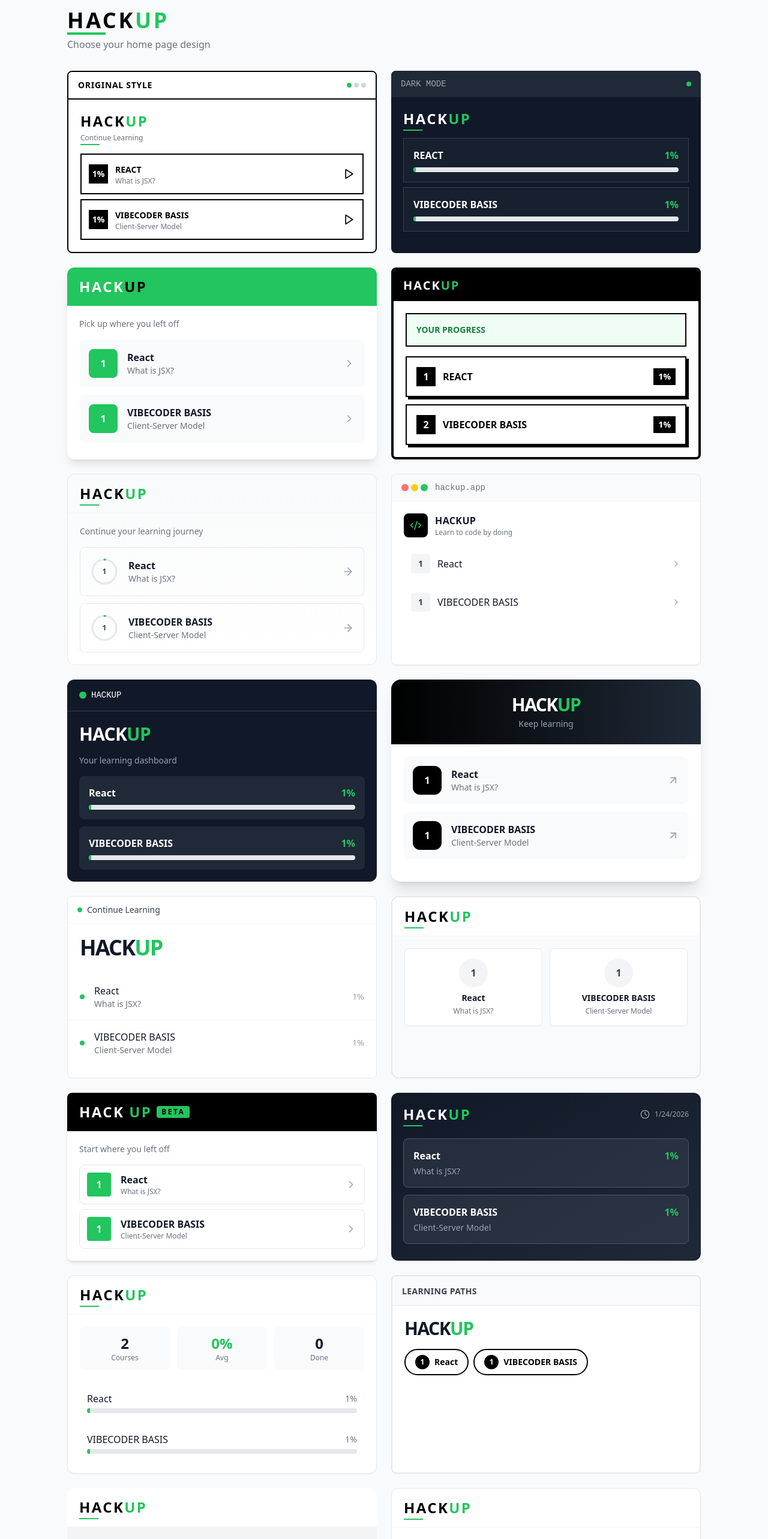
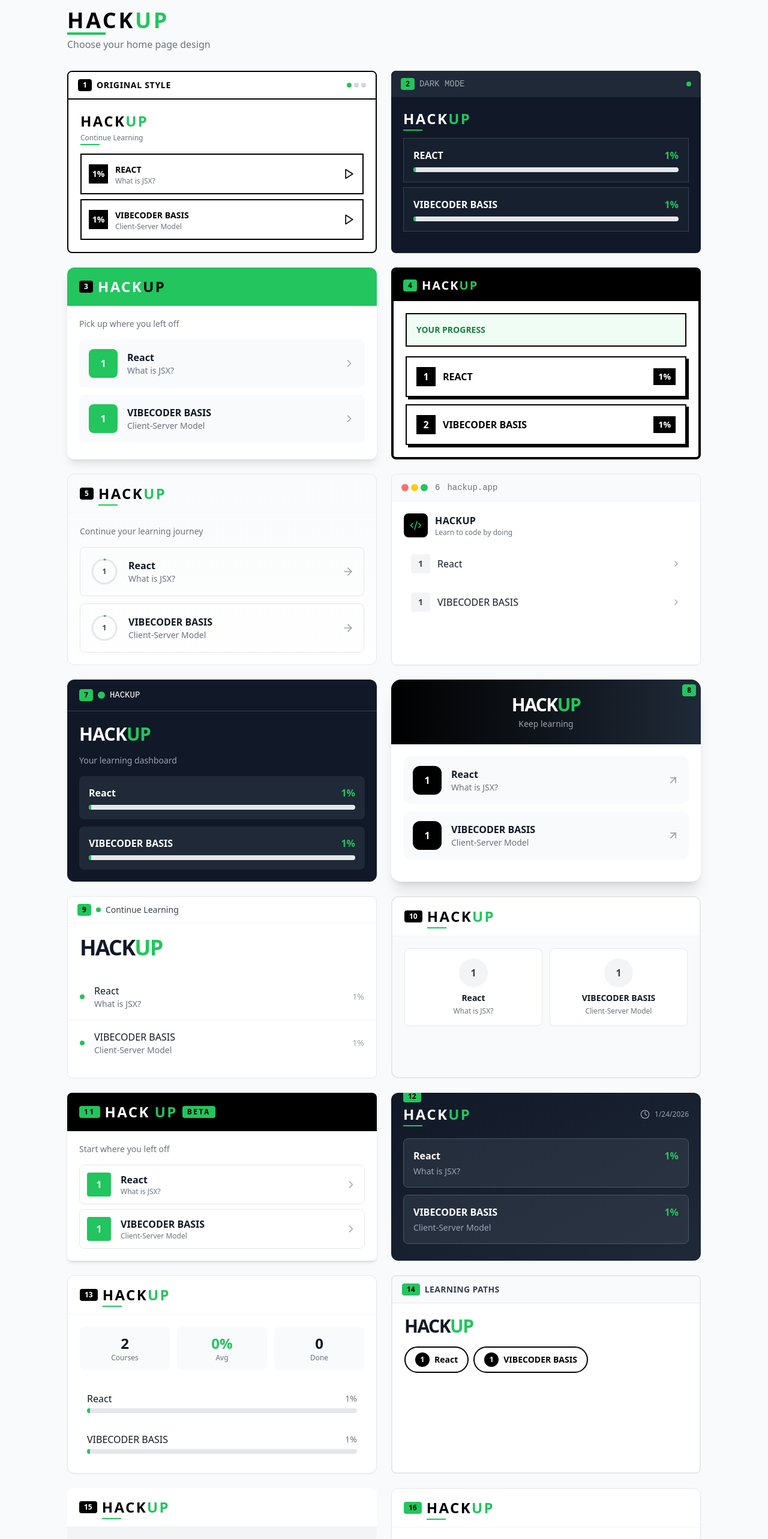
Before and after one commit to arthurjoubin/CodeLearner, a React (Vite) app: page /design-variations in a window 1280 px wide. Shown: the part 100-2666 px from the top of the page at 60% size. Built offline with nearby package versions, Linux system fonts and the light colour scheme; no server answers.

Commit message:
Add design variation numbers to DesignVariationsPage

```diff
--- a/src/pages/DesignVariationsPage.tsx
+++ b/src/pages/DesignVariationsPage.tsx
@@ -141,7 +141,10 @@ function Variation1({ resumes }: { resumes: CourseResume[] }) {
   return (
     <div className="bg-white border-2 border-black rounded-lg overflow-hidden hover:shadow-lg transition-shadow">
       <div className="bg-white px-4 py-3 border-b-2 border-black flex items-center justify-between">
-        <span className="font-bold uppercase text-sm tracking-wider">Original Style</span>
+        <div className="flex items-center gap-2">
+          <span className="bg-black text-white text-xs font-bold px-2 py-0.5 rounded">1</span>
+          <span className="font-bold uppercase text-sm tracking-wider">Original Style</span>
+        </div>
         <div className="flex gap-1">
           <div className="w-2 h-2 rounded-full bg-primary-500"></div>
           <div className="w-2 h-2 rounded-full bg-gray-300"></div>
@@ -184,7 +187,10 @@ function Variation2({ resumes }: { resumes: CourseResume[] }) {
   return (
     <div className="bg-gray-900 rounded-lg overflow-hidden">
       <div className="bg-gray-800 px-4 py-3 flex items-center justify-between">
-        <span className="text-gray-400 font-mono text-sm uppercase">Dark Mode</span>
+        <div className="flex items-center gap-2">
+          <span className="bg-primary-500 text-black text-xs font-bold px-2 py-0.5 rounded">2</span>
+          <span className="text-gray-400 font-mono text-sm uppercase">Dark Mode</span>
+        </div>
         <div className="w-2 h-2 rounded-full bg-primary-500"></div>
       </div>
       <div className="p-5 space-y-4">
@@ -220,7 +226,8 @@ function Variation2({ resumes }: { resumes: CourseResume[] }) {
 function Variation3({ resumes }: { resumes: CourseResume[] }) {
   return (
     <div className="bg-white rounded-xl shadow-lg overflow-hidden">
-      <div className="bg-primary-500 px-5 py-4">
+      <div className="bg-primary-500 px-5 py-4 flex items-center gap-2">
+        <span className="bg-black text-white text-xs font-bold px-2 py-0.5 rounded">3</span>
         <h2 className="text-2xl font-bold text-white tracking-widest">
           HACK<span className="text-black">UP</span>
         </h2>
@@ -256,7 +263,8 @@ function Variation3({ resumes }: { resumes: CourseResume[] }) {
 function Variation4({ resumes }: { resumes: CourseResume[] }) {
   return (
     <div className="bg-white border-4 border-black rounded-lg overflow-hidden">
-      <div className="bg-black px-4 py-3">
+      <div className="bg-black px-4 py-3 flex items-center gap-2">
+        <span className="bg-primary-500 text-black text-xs font-bold px-2 py-0.5 rounded">4</span>
         <h2 className="text-xl font-bold text-white tracking-widest">
           HACK<span className="text-primary-500">UP</span>
         </h2>
@@ -297,7 +305,8 @@ function Variation4({ resumes }: { resumes: CourseResume[] }) {
 function Variation5({ resumes }: { resumes: CourseResume[] }) {
   return (
     <div className="bg-gradient-to-b from-gray-50 to-white rounded-xl border border-gray-200 overflow-hidden">
-      <div className="px-5 py-4 border-b border-gray-100">
+      <div className="px-5 py-4 border-b border-gray-100 flex items-center gap-2">
+        <span className="bg-black text-white text-xs font-bold px-2 py-0.5 rounded">5</span>
         <HackupTitle />
       </div>
       <div className="p-5 space-y-4">
@@ -353,6 +362,7 @@ function Variation6({ resumes }: { resumes: CourseResume[] }) {
           <div className="w-3 h-3 rounded-full bg-yellow-400"></div>
           <div className="w-3 h-3 rounded-full bg-primary-500"></div>
         </div>
+        <span className="text-gray-500 text-sm font-mono">6</span>
         <span className="text-gray-500 text-sm font-mono">hackup.app</span>
       </div>
       <div className="p-5 space-y-4">
@@ -393,6 +403,7 @@ function Variation7({ resumes }: { resumes: CourseResume[] }) {
     <div className="bg-gray-900 rounded-xl overflow-hidden">
       <div className="px-5 py-4 border-b border-gray-700">
         <div className="flex items-center gap-2">
+          <span className="bg-primary-500 text-black text-xs font-bold px-2 py-0.5 rounded">7</span>
           <div className="w-3 h-3 rounded-full bg-primary-500"></div>
           <span className="text-white font-mono text-sm">HACKUP</span>
         </div>
@@ -428,7 +439,8 @@ function Variation7({ resumes }: { resumes: CourseResume[] }) {
 function Variation8({ resumes }: { resumes: CourseResume[] }) {
   return (
     <div className="bg-white rounded-2xl shadow-xl overflow-hidden">
-      <div className="bg-gradient-to-r from-black to-gray-800 px-5 py-6 text-center">
+      <div className="bg-gradient-to-r from-black to-gray-800 px-5 py-6 text-center relative">
+        <span className="absolute top-2 right-2 bg-primary-500 text-black text-xs font-bold px-2 py-0.5 rounded">8</span>
         <h2 className="text-3xl font-black text-white tracking-tighter">
           HACK<span className="text-primary-500">UP</span>
         </h2>
@@ -467,11 +479,10 @@ function Variation8({ resumes }: { resumes: CourseResume[] }) {
 function Variation9({ resumes }: { resumes: CourseResume[] }) {
   return (
     <div className="bg-white border border-gray-200 rounded-lg overflow-hidden">
-      <div className="px-4 py-3 border-b border-gray-100">
-        <div className="flex items-center gap-2">
-          <span className="w-2 h-2 bg-primary-500 rounded-full"></span>
-          <span className="font-medium text-gray-700 text-sm">Continue Learning</span>
-        </div>
+      <div className="px-4 py-3 border-b border-gray-100 flex items-center gap-2">
+        <span className="bg-primary-500 text-black text-xs font-bold px-2 py-0.5 rounded">9</span>
+        <span className="w-2 h-2 bg-primary-500 rounded-full"></span>
+        <span className="font-medium text-gray-700 text-sm">Continue Learning</span>
       </div>
       <div className="p-5">
         <div className="mb-6">
@@ -508,7 +519,8 @@ function Variation9({ resumes }: { resumes: CourseResume[] }) {
 function Variation10({ resumes }: { resumes: CourseResume[] }) {
   return (
     <div className="bg-gray-50 rounded-xl border-2 border-gray-200 overflow-hidden">
-      <div className="px-5 py-4 bg-white border-b border-gray-100">
+      <div className="px-5 py-4 bg-white border-b border-gray-100 flex items-center gap-2">
+        <span className="bg-black text-white text-xs font-bold px-2 py-0.5 rounded">10</span>
         <HackupTitle />
       </div>
       <div className="p-5 space-y-4">
@@ -541,6 +553,7 @@ function Variation11({ resumes }: { resumes: CourseResume[] }) {
     <div className="bg-white rounded-lg shadow-md overflow-hidden">
       <div className="bg-black px-5 py-4">
         <h2 className="text-2xl font-bold text-white tracking-widest flex items-center gap-2">
+          <span className="bg-primary-500 text-black text-xs font-bold px-2 py-0.5 rounded">11</span>
           HACK<span className="text-primary-500">UP</span>
           <span className="text-xs bg-primary-500 text-black px-2 py-0.5 rounded">BETA</span>
         </h2>
@@ -579,6 +592,7 @@ function Variation12({ resumes }: { resumes: CourseResume[] }) {
       <div className="p-5">
         <div className="flex items-center justify-between mb-6">
           <div className="relative inline-block group">
+            <span className="absolute -top-6 left-0 bg-primary-500 text-black text-xs font-bold px-2 py-0.5 rounded">12</span>
             <h2 className="text-2xl font-bold text-white tracking-widest">
               HACK<span className="text-primary-500">UP</span>
             </h2>
@@ -615,7 +629,8 @@ function Variation12({ resumes }: { resumes: CourseResume[] }) {
 function Variation13({ resumes }: { resumes: CourseResume[] }) {
   return (
     <div className="bg-white rounded-xl border border-gray-200 shadow-sm overflow-hidden">
-      <div className="px-5 py-4 border-b border-gray-100">
+      <div className="px-5 py-4 border-b border-gray-100 flex items-center gap-2">
+        <span className="bg-black text-white text-xs font-bold px-2 py-0.5 rounded">13</span>
         <HackupTitle />
       </div>
       <div className="p-5">
@@ -665,7 +680,8 @@ function Variation13({ resumes }: { resumes: CourseResume[] }) {
 function Variation14({ resumes }: { resumes: CourseResume[] }) {
   return (
     <div className="bg-white rounded-lg border-2 border-gray-200 overflow-hidden">
-      <div className="bg-gray-50 px-4 py-3 border-b border-gray-200">
+      <div className="bg-gray-50 px-4 py-3 border-b border-gray-200 flex items-center gap-2">
+        <span className="bg-primary-500 text-black text-xs font-bold px-2 py-0.5 rounded">14</span>
         <span className="font-bold text-gray-700 text-sm uppercase tracking-wide">Learning Paths</span>
       </div>
       <div className="p-5 space-y-4">
@@ -697,7 +713,8 @@ function Variation14({ resumes }: { resumes: CourseResume[] }) {
 function Variation15({ resumes }: { resumes: CourseResume[] }) {
   return (
     <div className="bg-gray-100 rounded-xl overflow-hidden">
-      <div className="px-5 py-4 bg-white">
+      <div className="px-5 py-4 bg-white flex items-center gap-2">
+        <span className="bg-black text-white text-xs font-bold px-2 py-0.5 rounded">15</span>
         <HackupTitle />
       </div>
       <div className="p-5 space-y-4">
@@ -737,7 +754,8 @@ function Variation15({ resumes }: { resumes: CourseResume[] }) {
 function Variation16({ resumes }: { resumes: CourseResume[] }) {
   return (
     <div className="bg-white rounded-xl border border-gray-200 shadow-sm overflow-hidden">
-      <div className="px-5 py-4 border-b border-gray-100">
+      <div className="px-5 py-4 border-b border-gray-100 flex items-center gap-2">
+        <span className="bg-primary-500 text-black text-xs font-bold px-2 py-0.5 rounded">16</span>
         <HackupTitle />
       </div>
       <div className="p-5">
```
